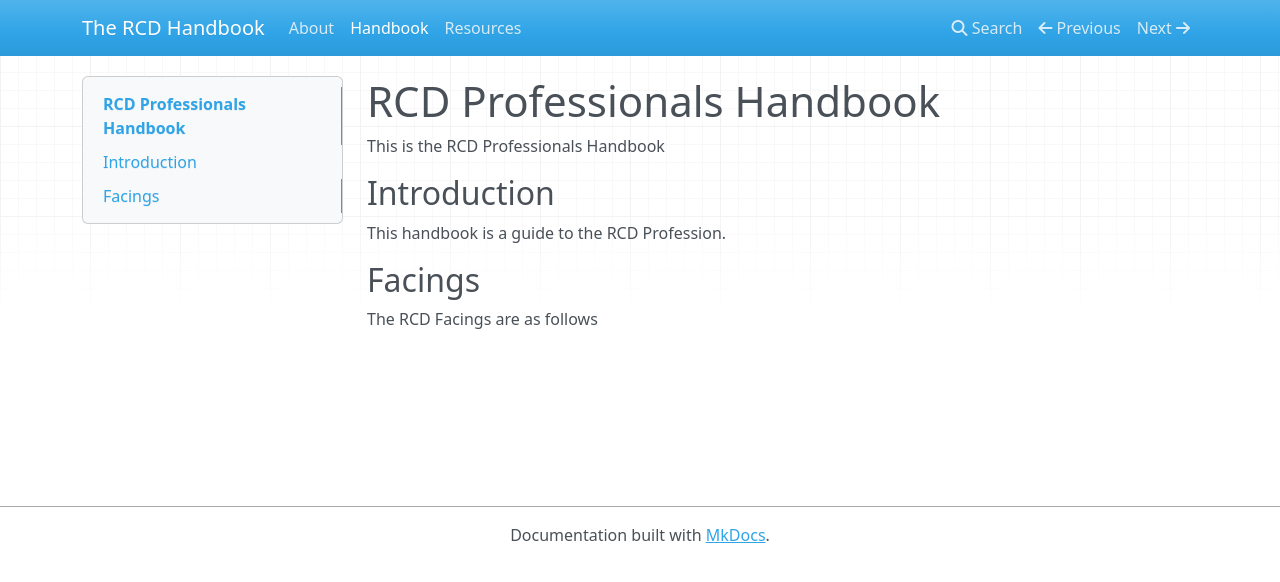
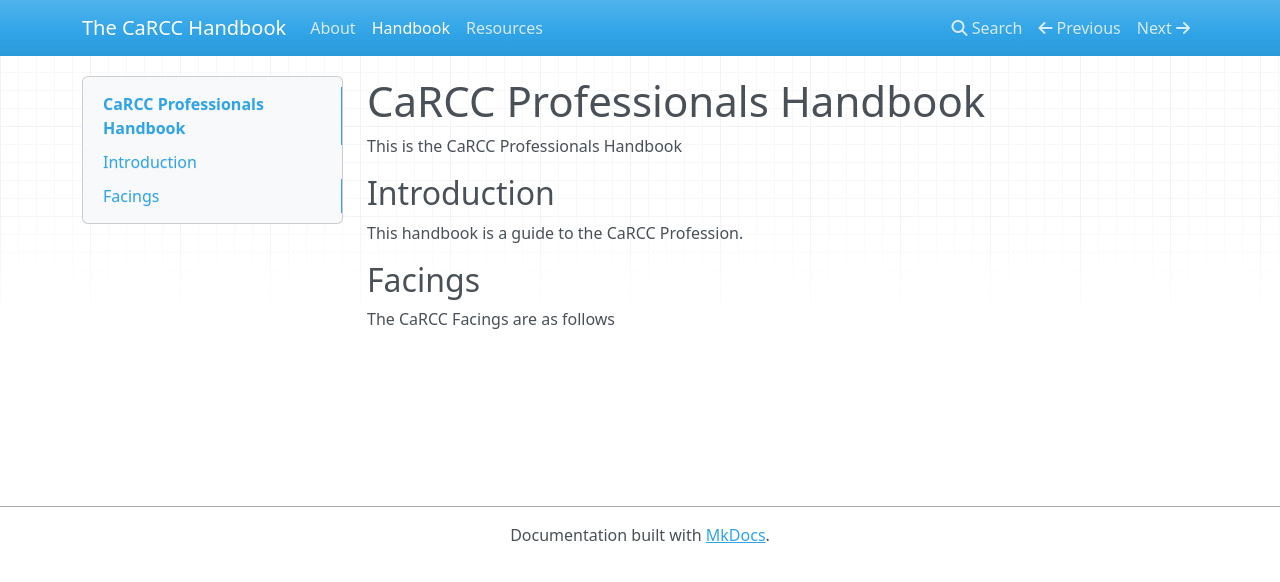
Before and after one commit to CaRCC/CaRCC-Handbook, an MkDocs documentation site: the page built from handbook/index.md, in a window 1280 px wide. Shown: the top 582 px of the page. Built offline with MkDocs 1.6.1, drawn with Linux system fonts in a browser that asks for light colours; nearby versions of some CDN libraries.

Commit message:
Move to CaRCC Handbook

```diff
--- a/ReadMe.md
+++ b/ReadMe.md
@@ -1,6 +1,6 @@
-# The RCD Handbook
+# The CaRCC Handbook
 
-The RCD Handbook is licensed as CC by SA 3.0.
+The CaRCC Handbook is licensed as CC by SA 3.0.
 
 ## References
 The CaRCC References are maintained in Zotero at https://www.zotero.org/groups/5543276/carcc/library
--- a/handbook/about.md
+++ b/handbook/about.md
@@ -1,3 +1,3 @@
 # About
 
-The RCD Handbook is licensed as CC by SA 3.0.
+The CaRCC Handbook is licensed as CC by SA 3.0.
--- a/handbook/index.md
+++ b/handbook/index.md
@@ -1,11 +1,11 @@
-# RCD Professionals Handbook
+# CaRCC Professionals Handbook
 
-This is the RCD Professionals Handbook
+This is the CaRCC Professionals Handbook
 
 ## Introduction
 
-This handbook is a guide to the RCD Profession.
+This handbook is a guide to the CaRCC Profession.
 
 ## Facings
 
-The RCD Facings are as follows
+The CaRCC Facings are as follows
--- a/mkdocs.yaml
+++ b/mkdocs.yaml
@@ -1,4 +1,4 @@
-site_name: The RCD Handbook
+site_name: The CaRCC Handbook
 docs_dir: handbook
 nav:
   - About: about.md
```
